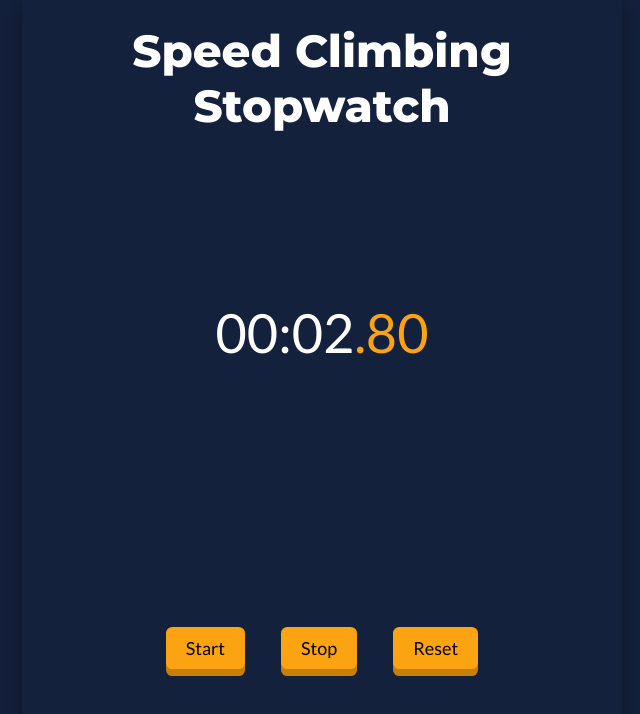
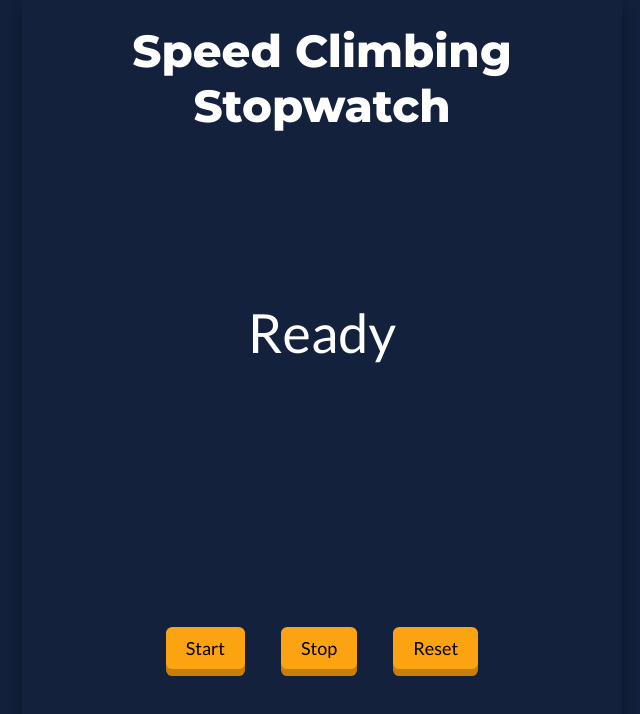
Before and after one commit to Daemon19/speed-climbing-stopwatch, a plain HTML site: page index.html in a window 1280 px wide. Both pictures are taken after a click on the button "Start". Shown: the whole page, without its empty margins (318-958 px from the left). Drawn offline with Linux system fonts and the light colour scheme.

Commit message:
add start delays

```diff
--- a/index.html
+++ b/index.html
@@ -23,7 +23,7 @@
         </header>
 
         <main>
-            <time id="stopwatch"></time>
+            <p id="stopwatch"></p>
 
             <ul class="button-list">
                 <li><button onclick="stopwatch.start()">Start</button></li>
--- a/script.js
+++ b/script.js
@@ -1,4 +1,25 @@
 
+const AT_YOUR_MARKS_DURATION = 2000;
+const READY_DURATION = 2000;
+const TIT_DURATION = 1000;
+
+class Delay {
+    constructor(duration, message) {
+        this.duration = duration;
+        this.message = message;
+        this.startTime = null;
+    }
+
+    isDone() {
+        const currentTime = Date.now();
+
+        if (this.startTime === null) {
+            this.startTime = currentTime;
+        }
+
+        return currentTime - this.startTime > this.duration;
+    }
+}
 
 class Stopwatch {
     constructor(element) {
@@ -12,13 +33,27 @@ class Stopwatch {
             return;
         }
 
-        this.last_time = Date.now();
         this.interval_id = setInterval(() => this.update(), 10);
+
+        if (this.last_time !== null) {
+            return;
+        }
+
+        this.delay_queue = [
+            new Delay(AT_YOUR_MARKS_DURATION, "At Your Marks"),
+            new Delay(READY_DURATION, "Ready"),
+            new Delay(TIT_DURATION, "🔴"),
+            new Delay(TIT_DURATION, "🟡"),
+        ];
     }
 
     stop() {
         clearInterval(this.interval_id);
         this.interval_id = null;
+
+        if (this.delay_queue.length) {
+            this.reset();
+        }
     }
 
     reset() {
@@ -27,23 +62,40 @@ class Stopwatch {
         }
 
         this.last_time = null;
+        this.delay_queue = [];
         this.elapsed = 0;
         this.updateTime()
     }
 
     update() {
+        if (this.delay_queue.length) {
+            if (!this.delay_queue[0].isDone()) {
+                this.updateTime();
+                return;
+            }
+
+            this.delay_queue.shift();
+            return this.update();
+        }
+
         const current_time = Date.now();
-        this.elapsed += current_time - this.last_time;
+        this.elapsed += current_time - (this.last_time || current_time);
         this.last_time = current_time;
         this.updateTime()
     }
 
     updateTime() {
+        if (this.delay_queue.length) {
+            this.element.innerText = this.delay_queue[0].message;
+            return;
+        }
+
         const totalSec = Math.floor(this.elapsed / 1000);
         const hour = Math.floor(totalSec / 3600);
         const min = Math.floor(totalSec / 60) % 60;
         const sec = totalSec % 60;
         const milli = Math.floor(this.elapsed % 1000 / 10);
+
         this.element.innerHTML = (hour > 0 ? `${Stopwatch.format(hour)}:` : "")
             .concat(`${Stopwatch.format(min)}:`)
             .concat(`${Stopwatch.format(sec)}`)
```
